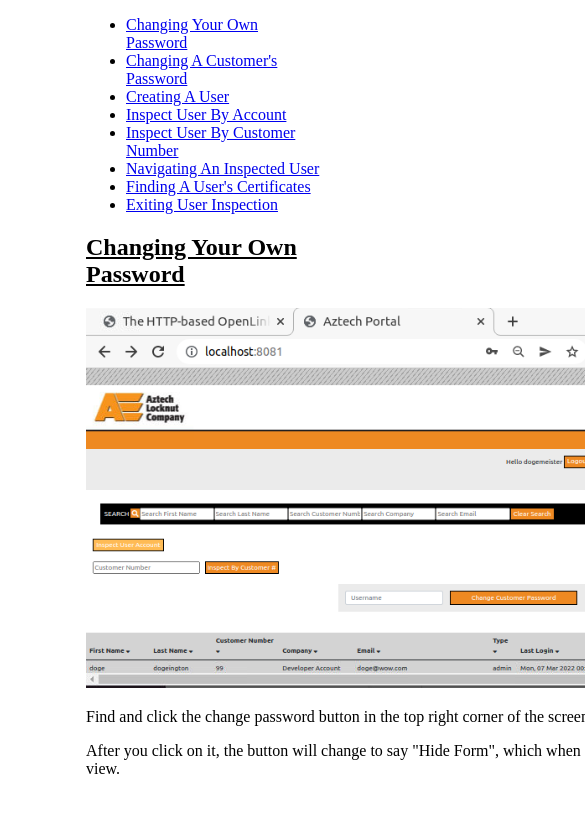
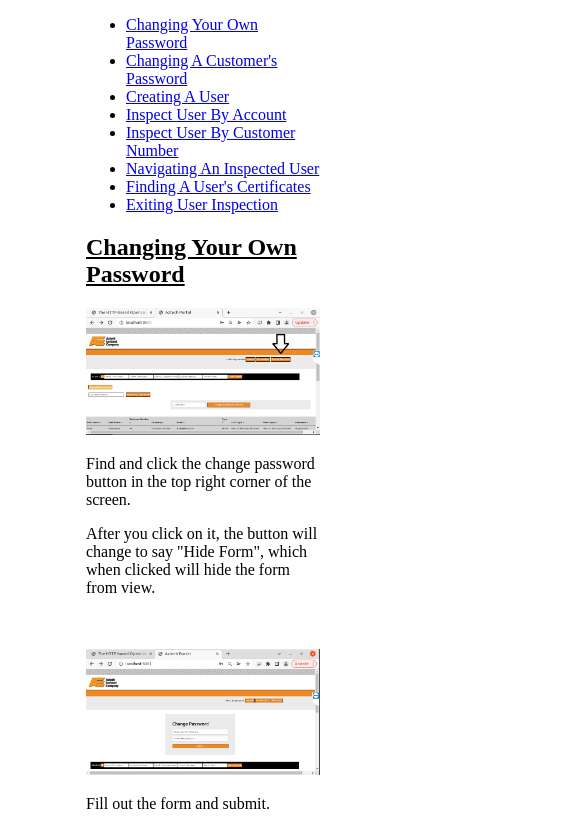
Before and after one commit to OrangeHoodie240/aztech_tutorial, a plain HTML site: page index.html in a window 390 px wide. Shown: the top 828 px of the page, 585 px wide, since content can reach past the window. Drawn offline with Linux system fonts and the light colour scheme.

Commit message:
mobile changes

```diff
--- a/index.html
+++ b/index.html
@@ -30,6 +30,14 @@
         .subject p{
             width: 700px;
         }
+
+        @media screen and (max-width: 699px) {
+            .subject img, .subject p {
+                width: 100%;
+                height: 100%;
+            }
+        }
+
     </style>
 </head>
 <body>
```
